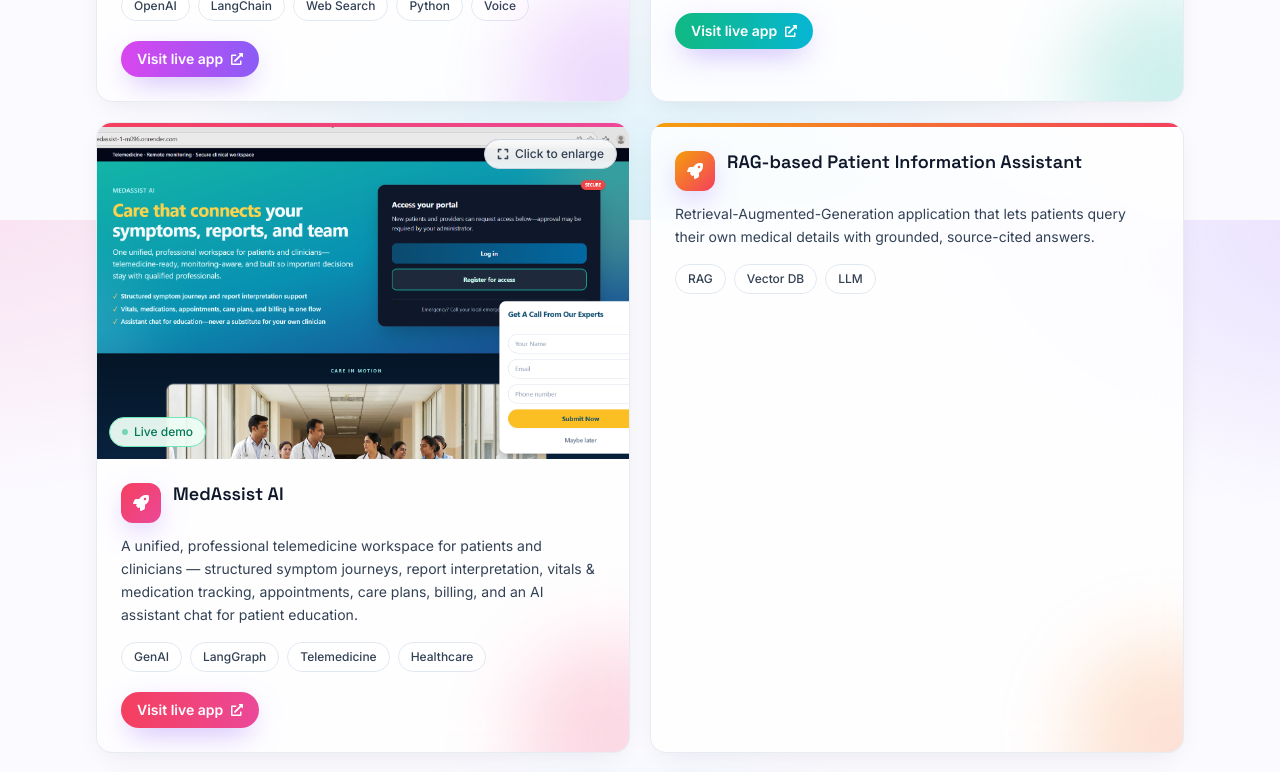
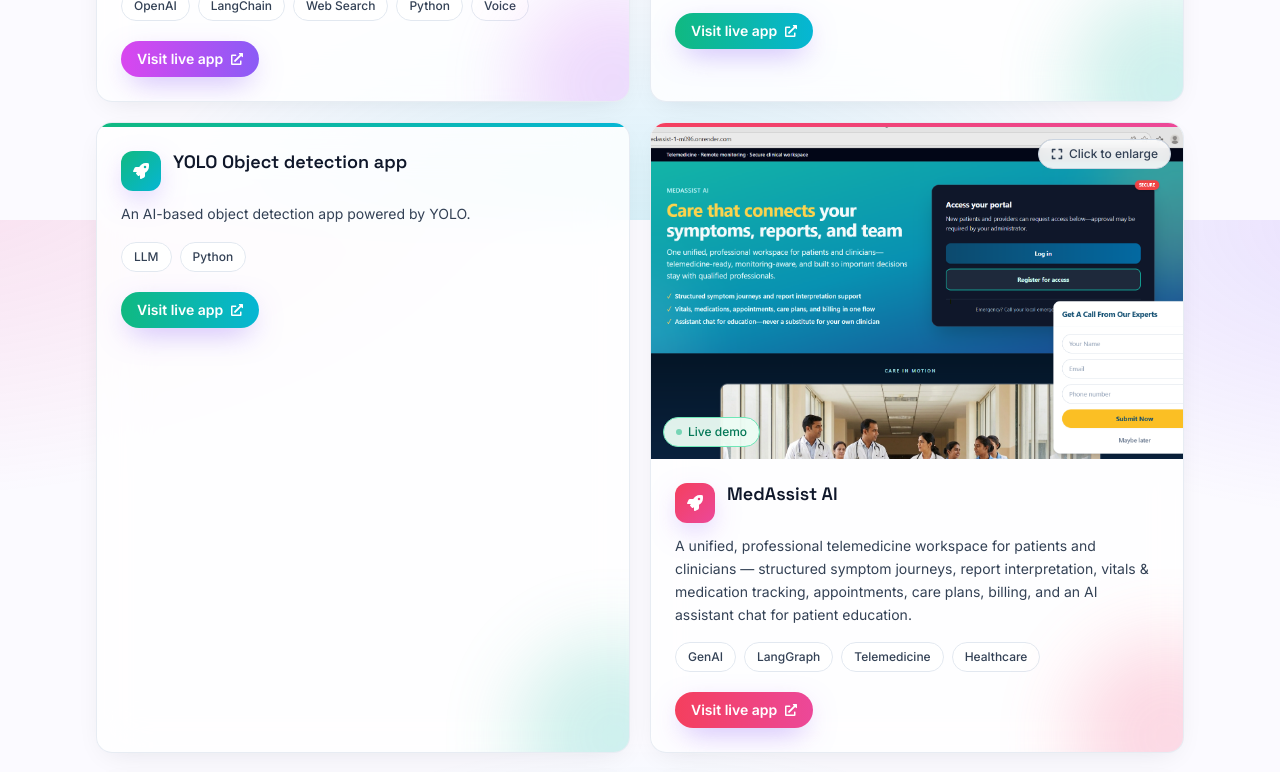
Before and after one commit to siddhartha4u2c/siddharthaborpuzari, a React (Vite) app: page / in a window 1280 px wide. Shown: the part 4580-5352 px from the top of the page. Built offline with nearby package versions, Linux system fonts and the light colour scheme.

Commit message:
Update data.ts

```diff
--- a/src/data.ts
+++ b/src/data.ts
@@ -152,6 +152,14 @@
     liveUrl: 'https://siddfitnessassistant-kamh.streamlit.app',
   },
   {
+    title: 'YOLO Object detection app',
+    description:
+      'An AI-based object detection app powered by YOLO.',
+    tags: ['LLM', 'Python'],
+    color: 'from-emerald-500 to-cyan-500',
+    liveUrl: 'https://yolo-z2sj.onrender.com',
+  },
+  {
     title: 'MedAssist AI',
     description:
       'A unified, professional telemedicine workspace for patients and clinicians — structured symptom journeys, report interpretation, vitals & medication tracking, appointments, care plans, billing, and an AI assistant chat for patient education.',
```
